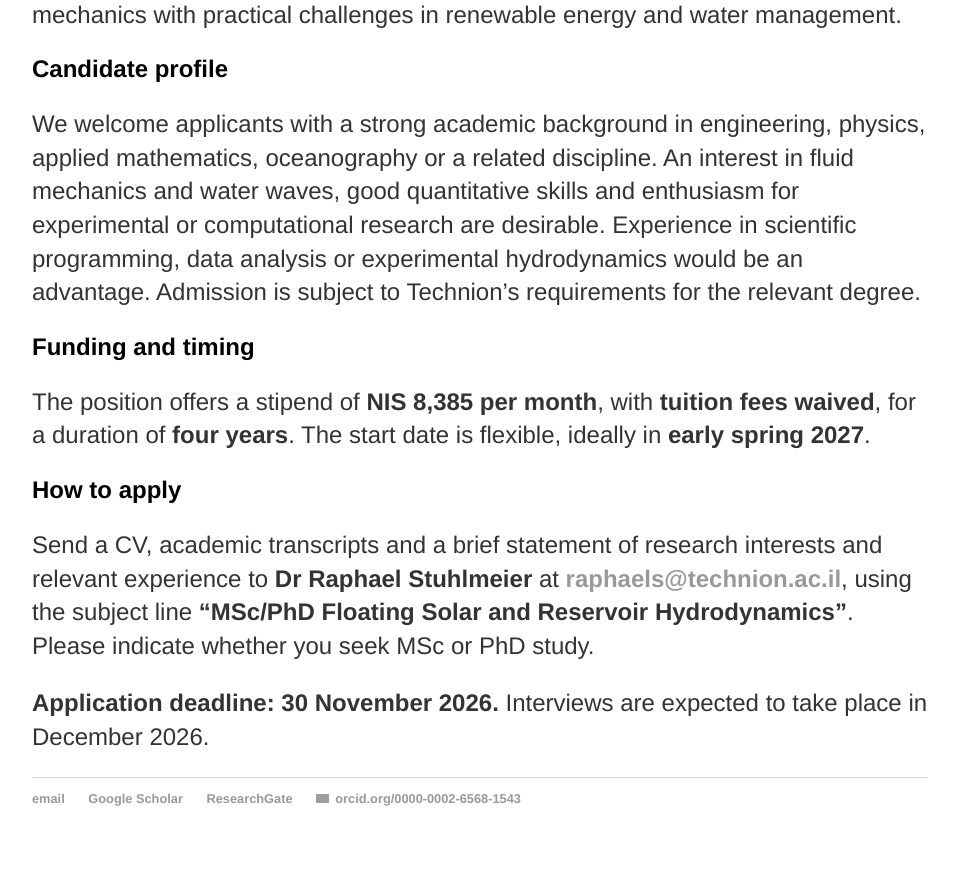
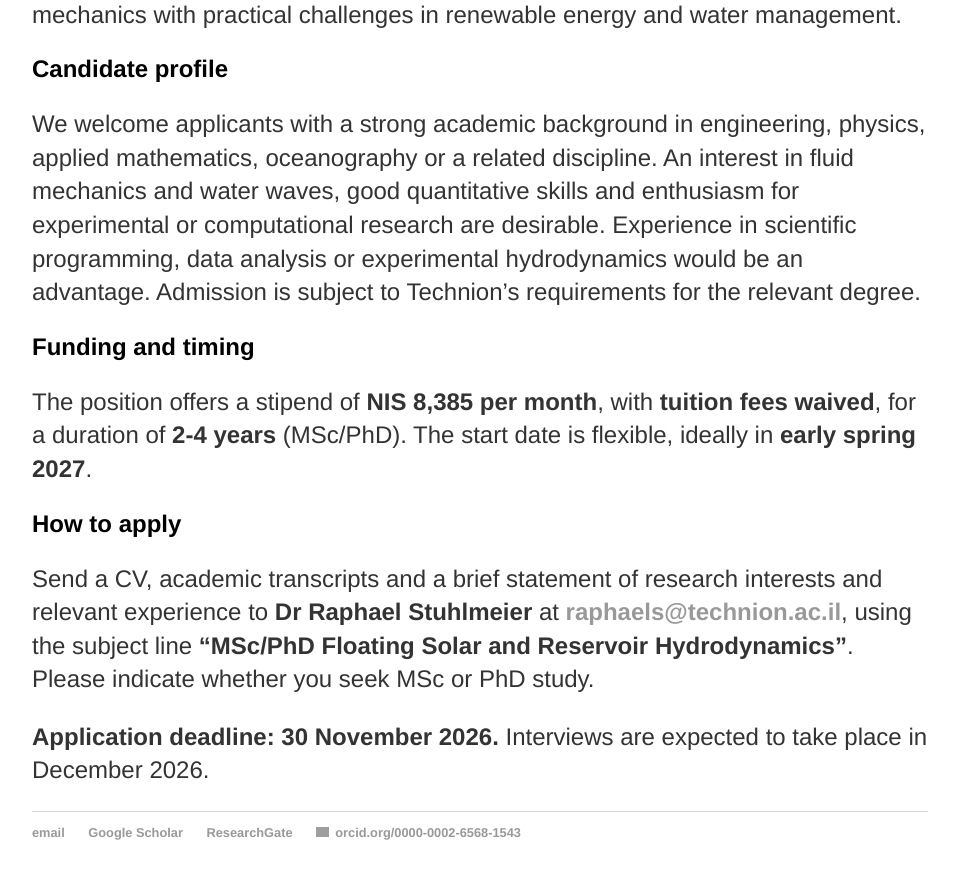
Before and after one commit to rstuhlmeier/rstuhlmeier.github.io, a Jekyll site: the page built from supervision/positions.html, in a window 1280 px wide and 900 px high, scrolled down 1285 px. Shown: the top 879 px of the window, without its empty margins (160-1119 px from the left). Built offline with Jekyll 4.4.1, drawn with Linux system fonts in a browser that asks for light colours; grey boxes are pictures that could not be loaded.

Commit message:
Update positions.html

```diff
--- a/supervision/positions.html
+++ b/supervision/positions.html
@@ -25,7 +25,7 @@ title: Raphael Stuhlmeier - Open Positions
 
   <h2>Funding and timing</h2>
 
-  <p>The position offers a stipend of <strong>NIS 8,385 per month</strong>, with <strong>tuition fees waived</strong>, for a duration of <strong>four years</strong>. The start date is flexible, ideally in <strong>early spring 2027</strong>.</p>
+  <p>The position offers a stipend of <strong>NIS 8,385 per month</strong>, with <strong>tuition fees waived</strong>, for a duration of <strong>2-4 years</strong> (MSc/PhD). The start date is flexible, ideally in <strong>early spring 2027</strong>.</p>
 
   <h2>How to apply</h2>
 
```
